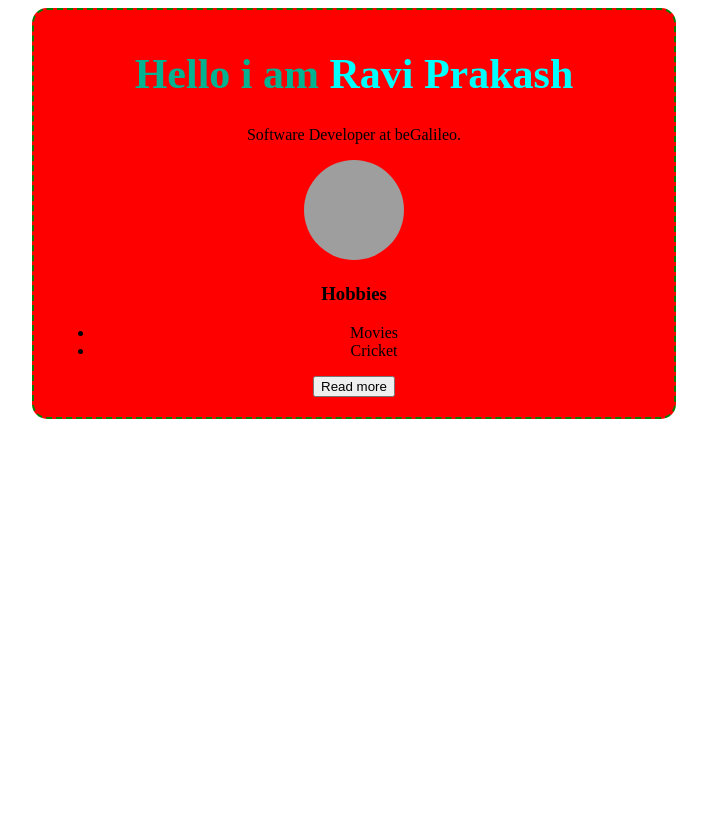
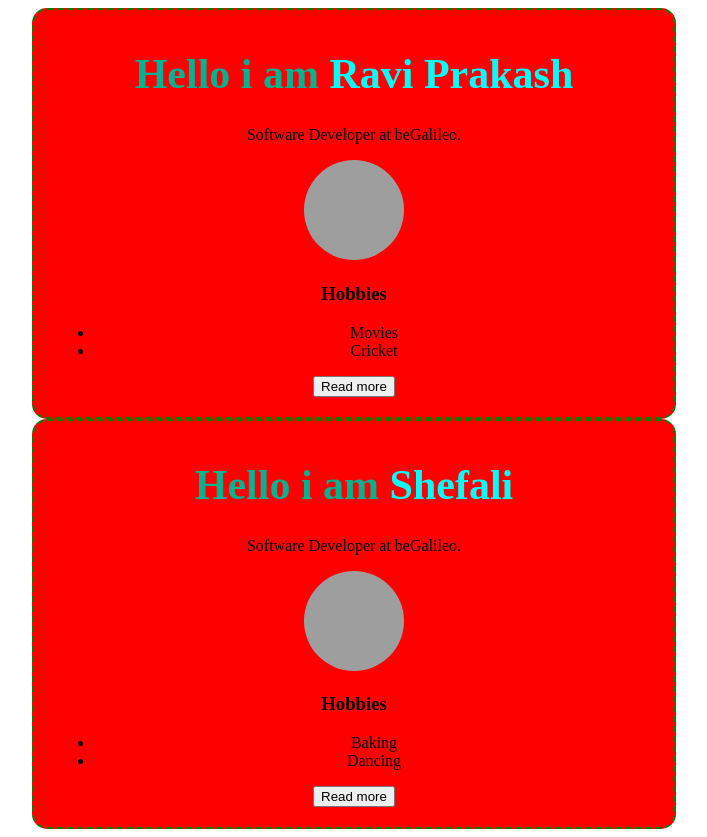
Before and after one commit to raviprakashdev/webdevelopmentEthno, a plain HTML site: page index.html in a window 1280 px wide. Shown: the whole page, without its empty margins (286-993 px from the left). Before the commit the page ends 800 px from the top, so only its background shows below. Drawn offline with Linux system fonts and the light colour scheme; grey boxes are pictures that could not be loaded.

Commit message:
added my card

```diff
--- a/index.html
+++ b/index.html
@@ -32,5 +32,26 @@
         </a>
       </div>
     </div>
+    <div class="outerbox">
+      <div class="ravi-innerbox">
+        <h1 class="ravi-center">
+          Hello i am <span class="ravi-name">Shefali</span>
+        </h1>
+        <p>Software Developer at beGalileo.</p>
+        <img
+          src="https://picsum.photos/seed/picsum/200/300"
+          alt=""
+          class="ravi-image"
+        />
+        <h3>Hobbies</h3>
+        <ul>
+          <li>Baking</li>
+          <li>Dancing</li>
+        </ul>
+        <a href="https://github.com/raviprakashdev" target="_blank">
+          <button>Read more</button>
+        </a>
+      </div>
+    </div>
   </body>
 </html>
```
